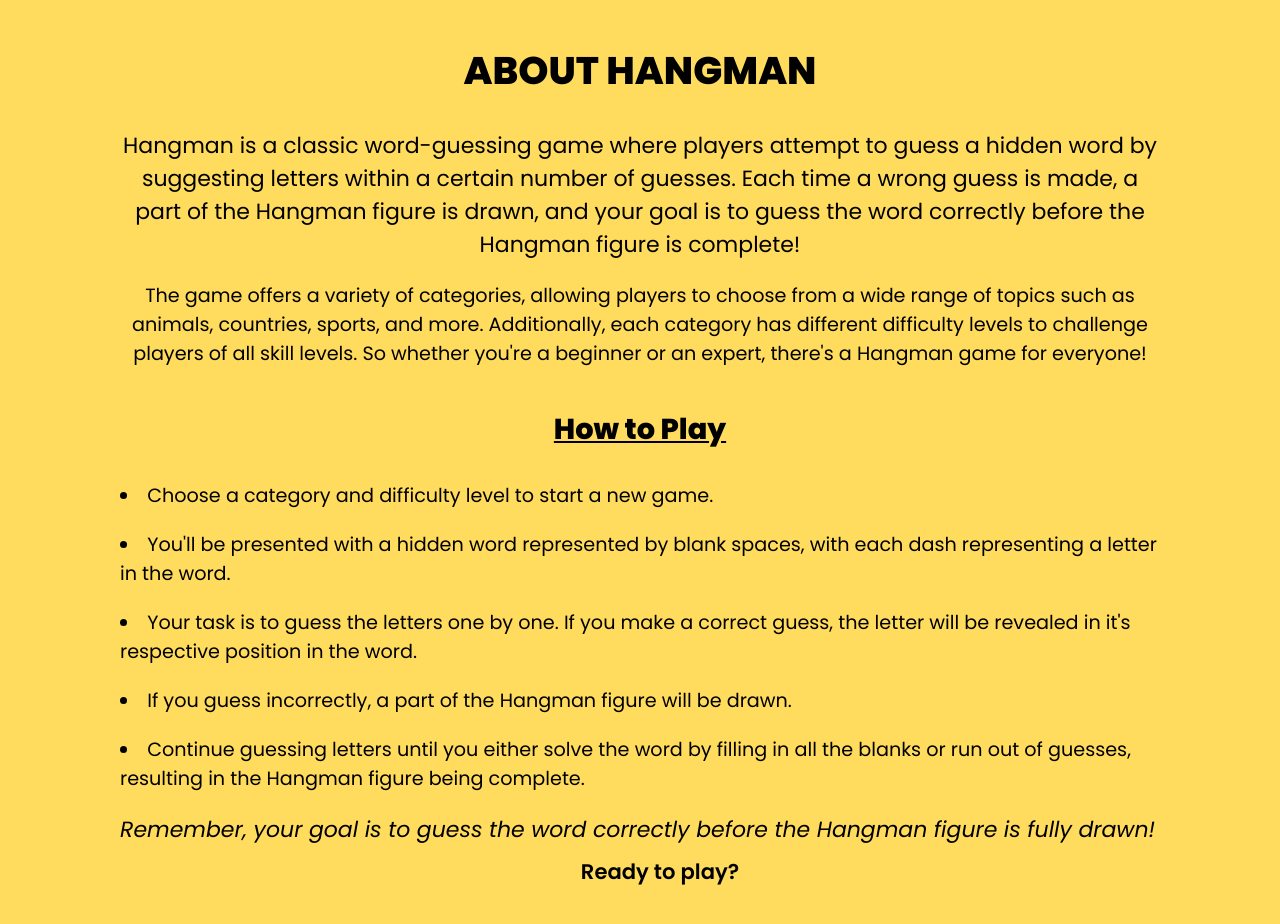
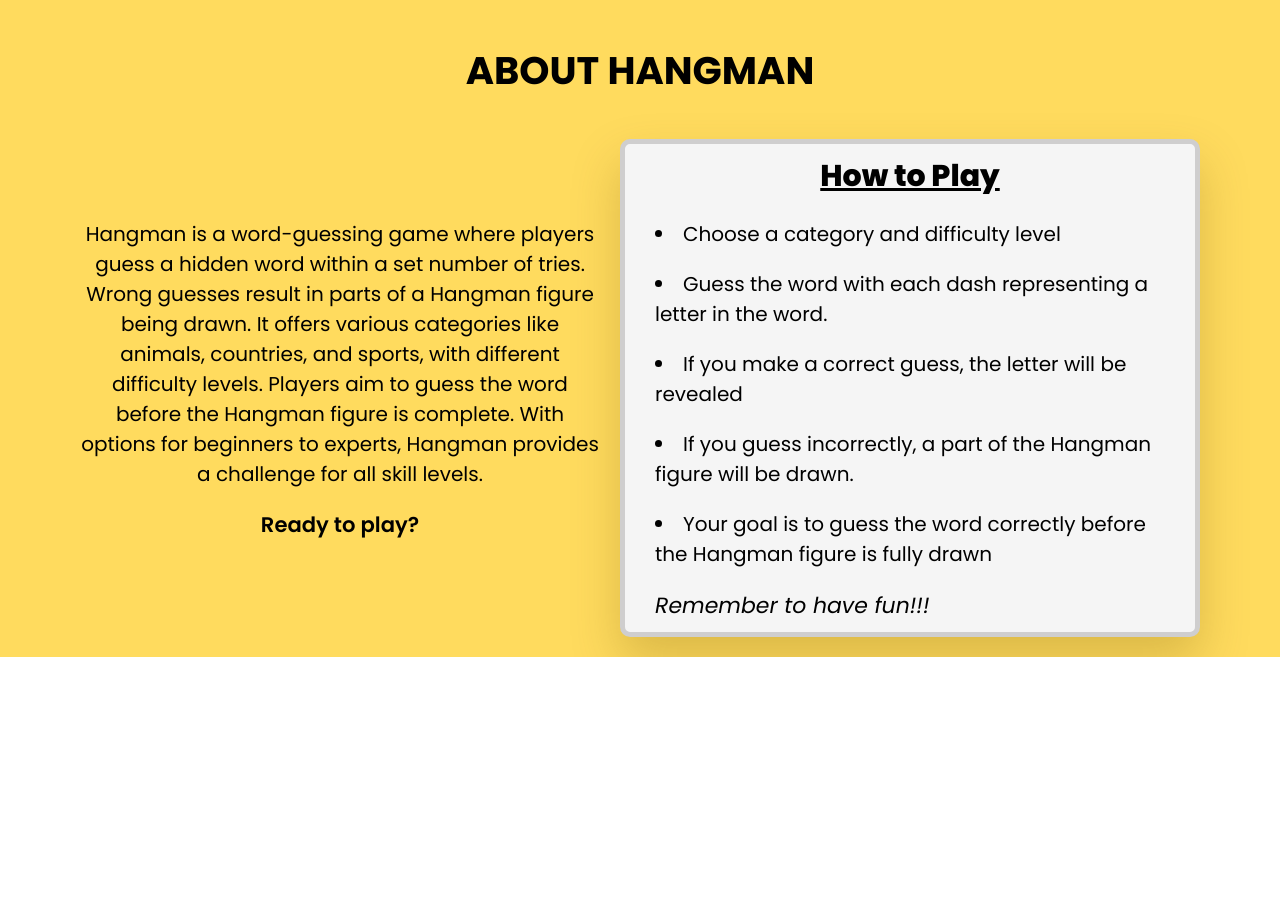
Before and after one commit to n0ya6101/Hangman, a website: page hangman/index.html in a window 1280 px wide. Shown: the part 820-1744 px from the top of the page. After the commit the page ends 1477 px from the top, so only its background shows below. Drawn offline with nearby package versions, Linux system fonts and the light colour scheme.

Commit message:
About Section

```diff
--- a/hangman/index.html
+++ b/hangman/index.html
@@ -180,24 +180,14 @@
 </body>
 <footer>
     <div class="footer-content">
+        <h1 style="text-align: center;">ABOUT HANGMAN</h1>
+        <div class="abt-wrapper">
             <div class="game-info">
-            <h1>ABOUT HANGMAN</h1>
-            <p style="font-size: 22px;">Hangman is a classic word-guessing game where players attempt to guess a hidden word by suggesting letters within a certain number of guesses. Each time a wrong guess is made, a part of the Hangman figure is drawn, and your goal is to guess the word correctly before the Hangman figure is complete!</p>
-            <p>The game offers a variety of categories, allowing players to choose from a wide range of topics such as animals, countries, sports, and more. Additionally, each category has different difficulty levels to challenge players of all skill levels. So whether you're a beginner or an expert, there's a Hangman game for everyone!</p>
-        </div>
 
-        <div class="how-to-play">
-            <h2>How to Play</h2>
-            <li>Choose a category and difficulty level to start a new game.</li>
-            <li> You'll be presented with a hidden word represented by blank spaces, with each dash representing a letter in the word.</li>
-            <li>Your task is to guess the letters one by one. If you make a correct guess, the letter will be revealed in it's respective position in the word.</li>
-            <li>If you guess incorrectly, a part of the Hangman figure will be drawn.</li>
-            <li>Continue guessing letters until you either solve the word by filling in all the blanks or run out of guesses, resulting in the Hangman figure being complete.</li>
-            <p style="font-style: italic;">Remember, your goal is to guess the word correctly before the Hangman figure is fully drawn!</p>
-            <!-- <p>Categories: (List your categories here)</p>
-            <p>Difficulty Levels: (List your difficulty levels here)</p> -->
+                <!-- <p>Hangman is a classic word-guessing game where players attempt to guess a hidden word by suggesting letters within a certain number of guesses. Each time a wrong guess is made, a part of the Hangman figure is drawn, and your goal is to guess the word correctly before the Hangman figure is complete!</p>
+                <p>The game offers a variety of categories, allowing players to choose from a wide range of topics such as animals, countries, sports, and more. Additionally, each category has different difficulty levels to challenge players of all skill levels. So whether you're a beginner or an expert, there's a Hangman game for everyone!</p> -->
+                <p>Hangman is a word-guessing game where players guess a hidden word within a set number of tries. Wrong guesses result in parts of a Hangman figure being drawn. It offers various categories like animals, countries, and sports, with different difficulty levels. Players aim to guess the word before the Hangman figure is complete. With options for beginners to experts, Hangman provides a challenge for all skill levels.</p>
 
-        </div>
                 <div class="scroll-up">
                     <ul>
                         <li><a class="popup-btn" id="scroll-to-top-btn">Ready to play?</a></li>
@@ -205,6 +195,24 @@
                 </div>
             </div>
 
+            <div class="how-to-play">
+                <h2>How to Play</h2>
+                <li>Choose a category and difficulty level</li>
+                <li>Guess the word with each dash representing a letter in the word.</li>
+                <li>If you make a correct guess, the letter will be revealed</li>
+                <li>If you guess incorrectly, a part of the Hangman figure will be drawn.</li>
+                <li>Your goal is to guess the word correctly before the Hangman figure is fully drawn</li>
+                <p style="font-style: italic;">Remember to have fun!!!</p>
+                <!-- <p>Categories: (List your categories here)</p>
+                <p>Difficulty Levels: (List your difficulty levels here)</p> -->
+
+
+            </div>
+
+        </div>
+
+    </div>
+
 
 </footer>
 
--- a/hangman/script.js
+++ b/hangman/script.js
@@ -122,7 +122,7 @@ document.querySelector("#show-profile").addEventListener("click", function(){
         getprofile(username_logged);
     }
     else{
-        document.getElementById("msg-profile").innerText="Fun Fact!!\nYou can now login to save your progress";
+        document.getElementById("msg-profile").innerText="Fun Fact!!\nLogin to save your progress";
     }
     // Check if login or signup was clicked before profile
     if (loginOrSignupClicked) {
--- a/hangman/styles.css
+++ b/hangman/styles.css
@@ -583,7 +583,7 @@ span {
 
 .footer-content{
     background-color: #ffdb5e;
-    padding: 60px 120px;
+    padding: 60px 80px 20px 80px;
     position: absolute;
     font-size: 1.2em;
     font-weight: 500;
@@ -591,6 +591,9 @@ span {
 
 }
 
+.game-info{
+    margin-top:100px;
+}
 .game-info h1{
     text-align: center;
     font-weight: 800;
@@ -600,18 +603,27 @@ span {
 .game-info p{
     text-align: center;
     margin-top:20px;
+    font-size: 20px;
     font-weight: 400;
 }
 
 .how-to-play{
+    font-size: 20px;
+    border-radius: 10px;
+    background-color: whitesmoke;
+    padding:10px 30px;
+    margin-left:20px;
+    min-width:580px;
     margin-top:40px;
     font-weight: 400;
+    border: 5px solid #cfcece;
+    box-shadow: 0 1.2em 2.4em rgba(111, 85, 0, 0.25);
 }
 .how-to-play h2{
     text-decoration:underline;
     font-weight:800;
     text-align: center;
-    margin-bottom: 30px;
+    margin-bottom: 5px;
 }
 .how-to-play li{
     margin-top:20px;
@@ -628,10 +640,16 @@ span {
 }
 
 .scroll-up li {
-    margin: 0; /* Remove default margin */
+    margin-left:0px; /* Remove default margin */
 }
 
 .scroll-up a {
-    margin-top:10px;
+    margin-top:20px;
     display: inline-block; /* Make the anchor element behave like a block element */
+    margin-left:0px;
 }
+
+.abt-wrapper{
+    display:flex;
+    justify-content: space-evenly;
+}
```
Also changed, not shown: hangman/uploads/avatar-1713382319087.png (added). Lines whose indentation alone changed are shown as unchanged.
